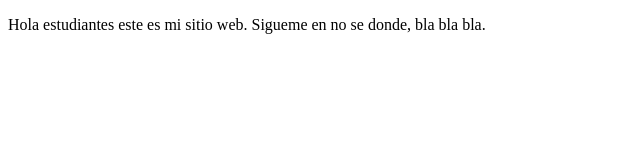
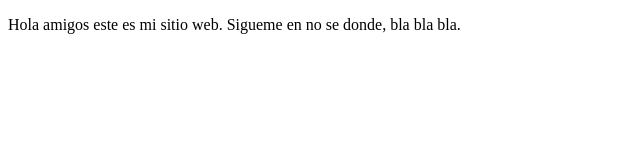
Before and after one commit to meza62831/proyectoDemoCursoPrework, a plain HTML site: page index.html in a window 1280 px wide. Shown: the full height of the page, 0-640 px from the left. Drawn offline with Linux system fonts and the light colour scheme.

Commit message:
Cambios 1

```diff
--- a/index.html
+++ b/index.html
@@ -8,7 +8,7 @@
 </head>
 <body>
     <p>
-        Hola estudiantes este es mi sitio web. Sigueme en no se donde, bla bla bla.
+        Hola amigos este es mi sitio web. Sigueme en no se donde, bla bla bla.
     </p>
 </body>
 </html>
```
